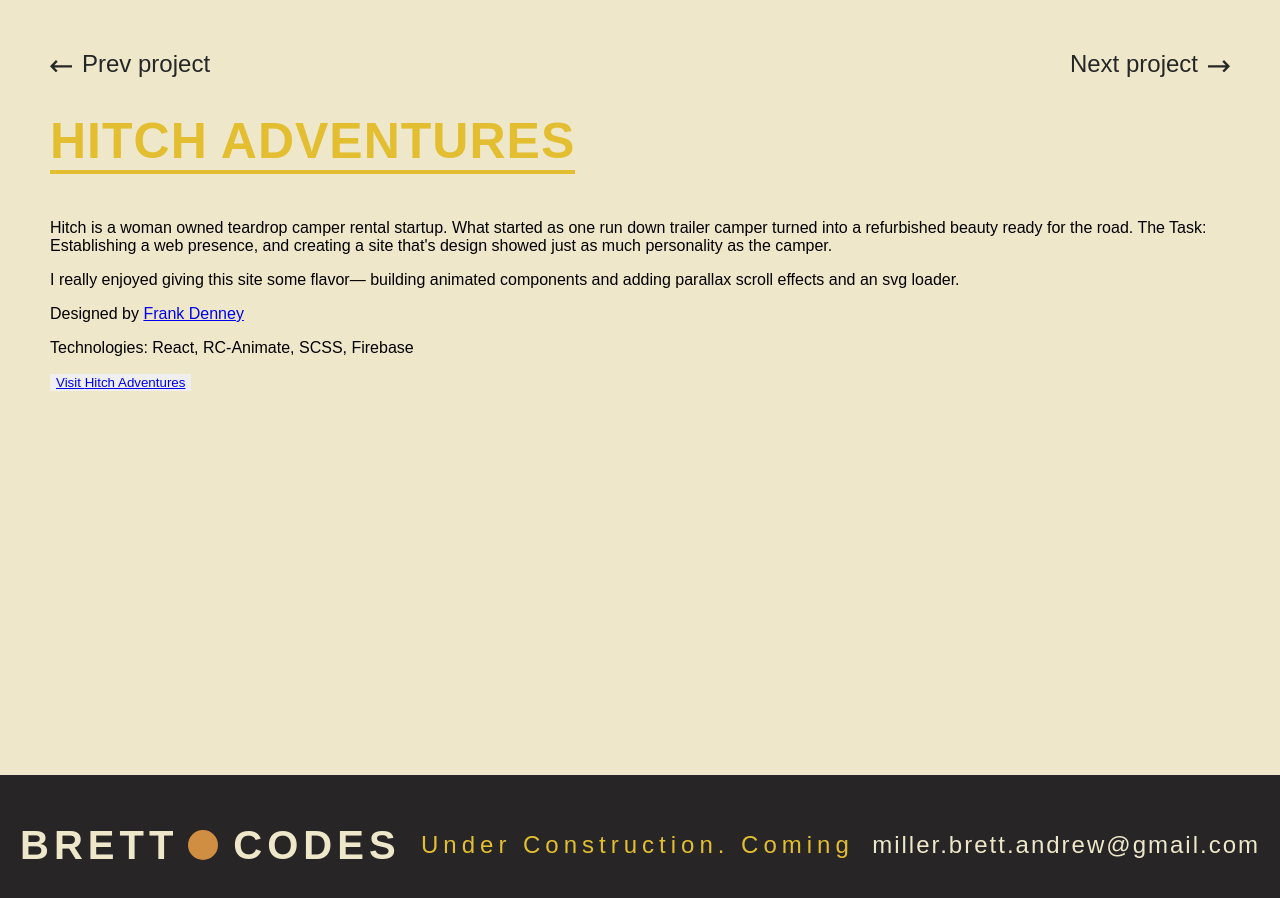
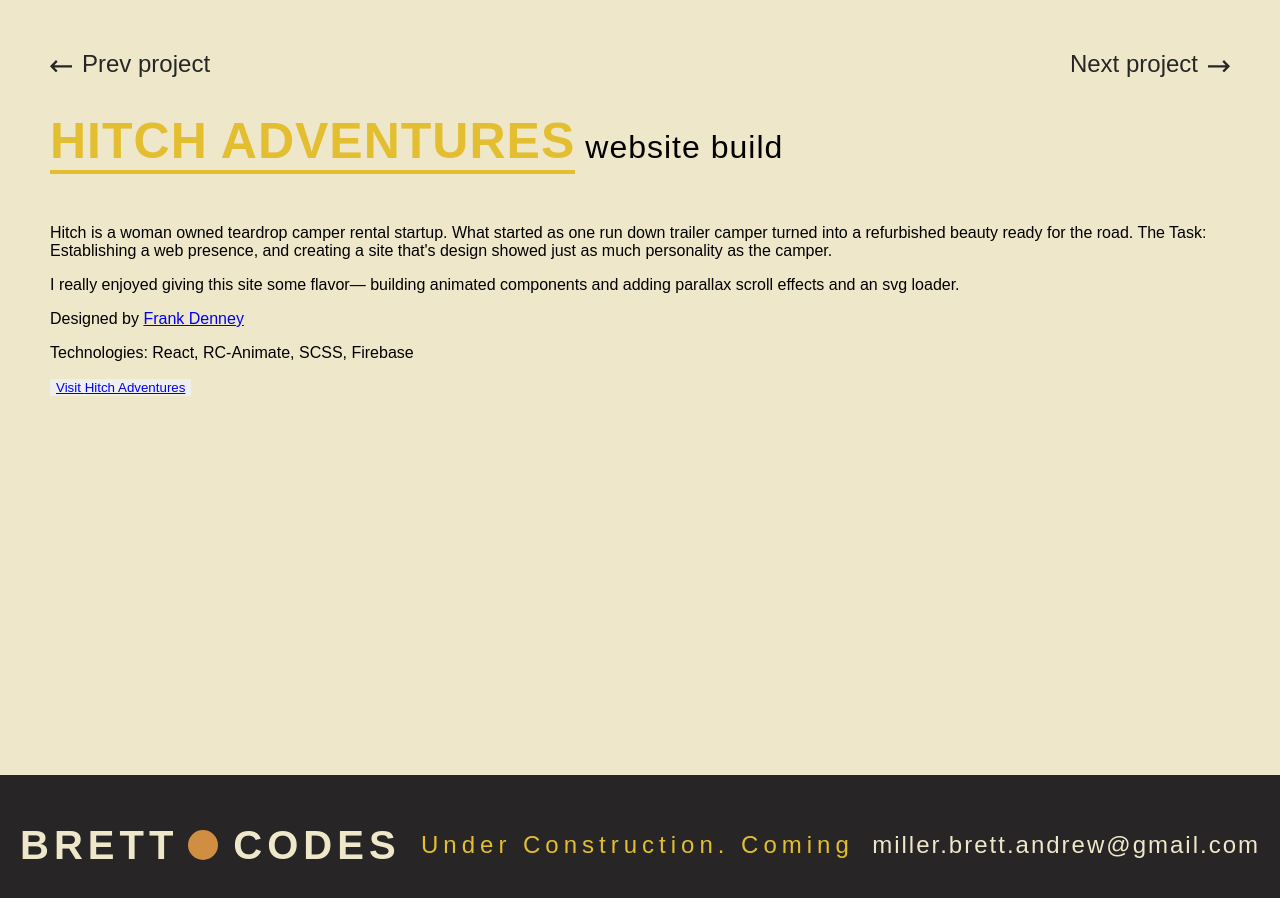
Before and after one commit to animalonthedrum/portfolio_2020, a React (Create React App) app: page /hitch-adventures in a window 1280 px wide. Shown: the top 898 px of the page. Built offline with nearby package versions, Linux system fonts and the light colour scheme; a web font is replaced by a local one.

Commit message:
added page transition on route change

```diff
--- a/src/App.js
+++ b/src/App.js
@@ -17,14 +17,14 @@
   const location = useLocation();
 
   useEffect(() => {
-    setTimeout(() => setLoading(false), 3000)
+    setTimeout(() => setLoading(false), 2000)
   }, [])
 
   return (
     <>
     {loading === false ? (
-
-        <Switch location={location} key={location.key}>
+      <AnimatePresence>
+        <Switch location={location} key={location.kay}>
           <Route exact path="/sportsengine">
             <SE />
           </Route>
@@ -47,6 +47,7 @@
             <Home />
           </Route>
         </Switch>
+        </AnimatePresence>
 
       ) : (
         <LoadingScreen />
--- a/src/components/LoadingScreen.js
+++ b/src/components/LoadingScreen.js
@@ -14,7 +14,7 @@
                 alignItems:"center"
             }}
             animate={{ opacity: 1}}
-            transition={{ duration: 3.1 }}
+            transition={{ duration: 2.1 }}
         >
             <motion.div
                 style={{
@@ -29,8 +29,8 @@
                     scale:[2, 1, 2, 1, 2, 0],
                 }}
                 transition={{
-                    duration: 3,
-                    scale:{ type: "spring", duration:2.8, bounce: 0.7 }
+                    duration: 2,
+                    scale:{ type: "spring", duration:1.8, bounce: 0.3 }
                     }}
             />
         </motion.div>
--- a/src/components/pages/Hitch.js
+++ b/src/components/pages/Hitch.js
@@ -18,7 +18,7 @@
     return (
         <Layout
         headline={data.headline}
-        subHead
+        subHead={data.subHead}
         nextUrl={data.nextUrl}
         nextTitle={data.nextTitle}
         prevUrl={data.prevUrl}
--- a/src/components/pages/Layout.js
+++ b/src/components/pages/Layout.js
@@ -1,4 +1,4 @@
-import React, {Fragment} from "react";
+import React from "react";
 import styled from "styled-components";
 import { motion } from "framer-motion";
 
@@ -49,9 +49,34 @@
 outline:none;
 `
 
+const pageVariants = {
+  initial: {
+    opacity: 0,
+  },
+  in: {
+    opacity: 1,
+  },
+  out: {
+    opacity: 0,
+  }
+};
+
+const pageTransition = {
+  type: "tween",
+  ease: "easeInOut",
+  duration: .5
+};
+
+
 const Layout = ({ children, headline, subHead, nextUrl, nextTitle, prevUrl, prevTitle, href}) => {
   return (
-    <Fragment>
+    <motion.div
+    initial="initial"
+    animate="in"
+    exit="out"
+    variants={pageVariants}
+    transition={pageTransition}
+  >
     <Container className="container">
       <NavBar nextUrl={nextUrl} prevUrl={prevUrl} nextTitle={nextTitle} prevTitle={prevTitle} />
       <Header>
@@ -68,7 +93,7 @@
       </Button>
     </Container>
     <Footer />
-    </Fragment>
+    </motion.div>
   );
 };
 
```
